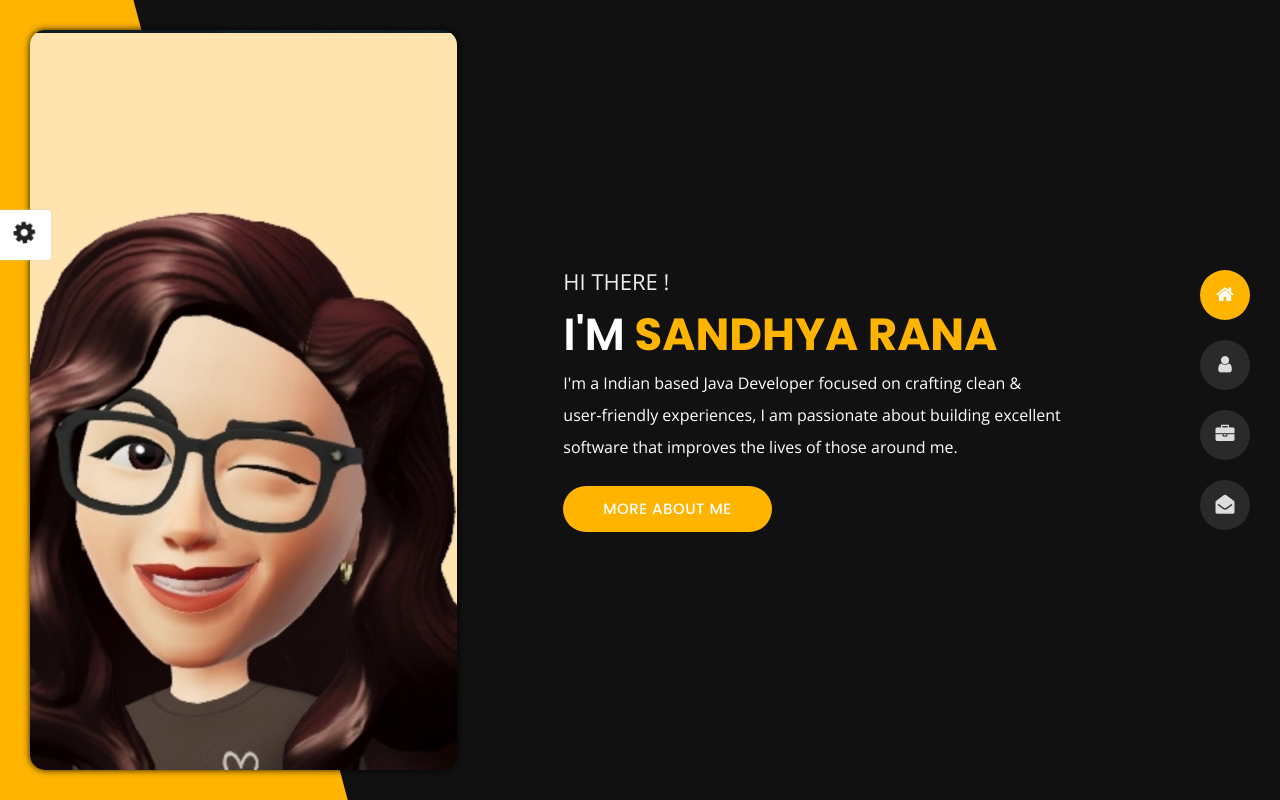
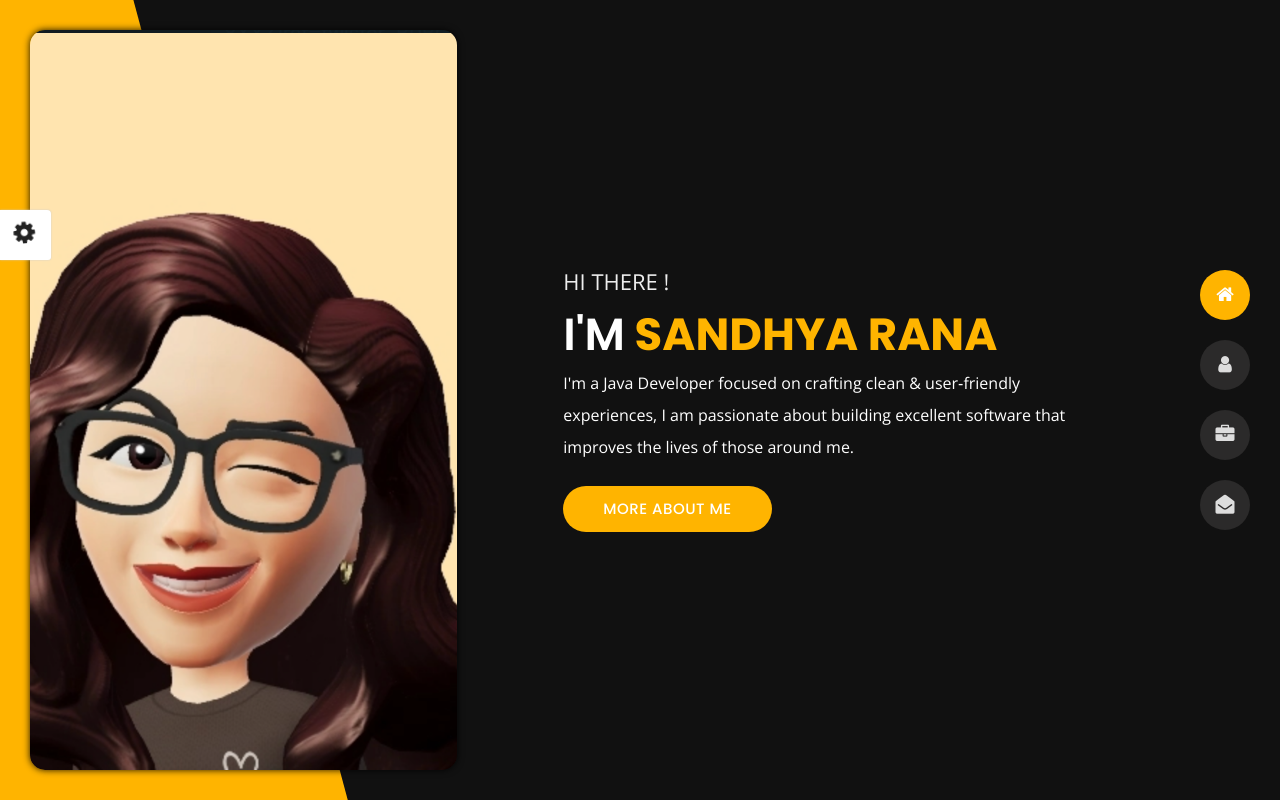
Before and after one commit to Sandhya-rana/Sandhya-rana, a plain HTML site: page index.html in a window 1280 px wide. Drawn offline with nearby package versions, Linux system fonts and the light colour scheme.

Commit message:
Update index.html

```diff
--- a/index.html
+++ b/index.html
@@ -139,7 +139,7 @@
                 <img src="img/img-mobile.jpg" class="img-fluid main-img-mobile d-none d-sm-block d-lg-none" alt="my picture" />
                 <h6 class="text-uppercase open-sans-font mb-0 d-block d-sm-none d-lg-block">hi there !</h6>
                 <h1 class="text-uppercase poppins-font"><span>I'm</span> Sandhya Rana</h1>
-                <p class="open-sans-font">I'm a Indian based Java Developer focused on crafting clean & user‑friendly experiences, I am passionate about building excellent software that improves the lives of those around me.</p>
+                <p class="open-sans-font">I'm a Java Developer focused on crafting clean & user‑friendly experiences, I am passionate about building excellent software that improves the lives of those around me.</p>
                 <a href="about.html" class="btn btn-about">more about me</a>
             </div>
         </div>
```
